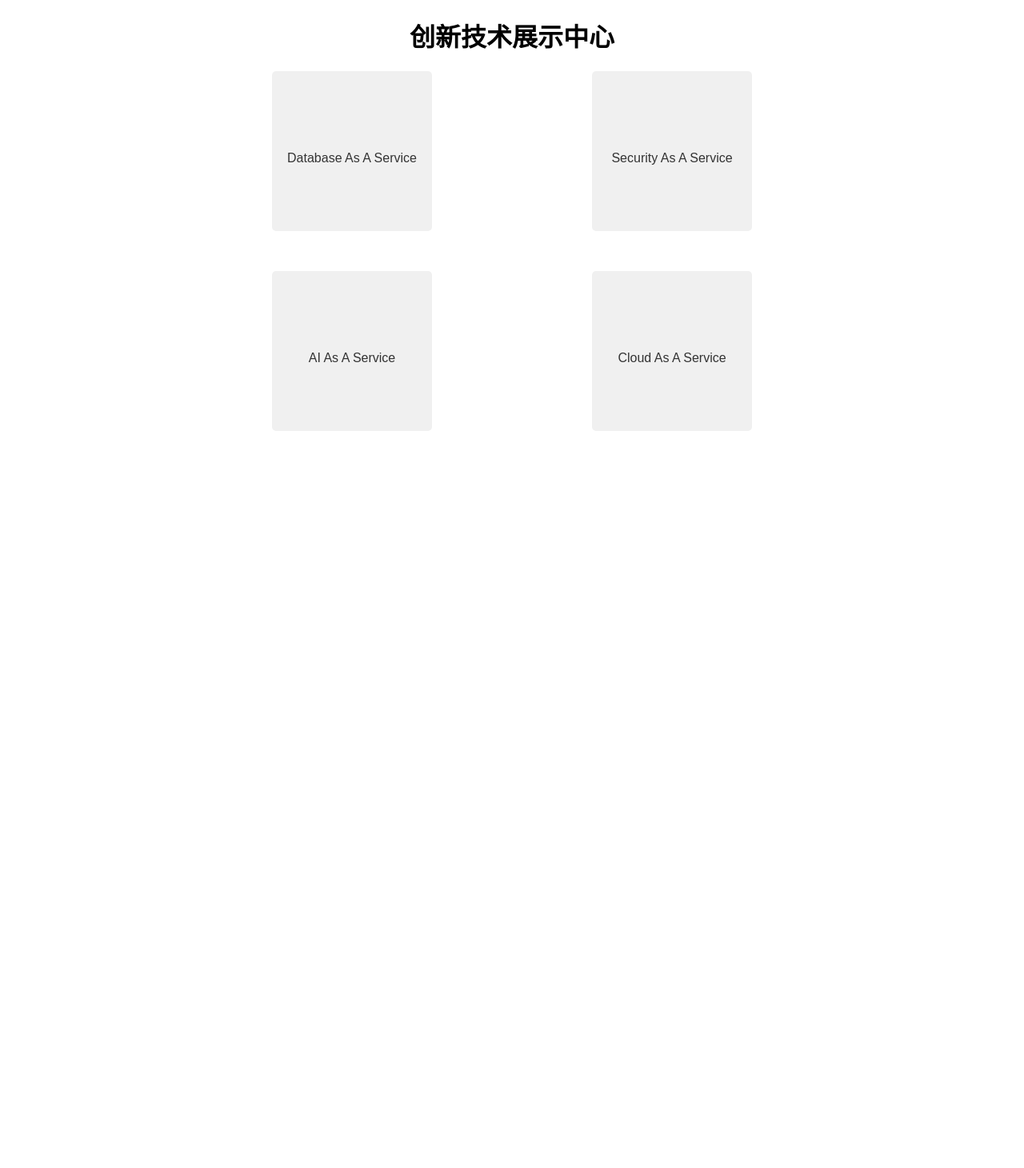
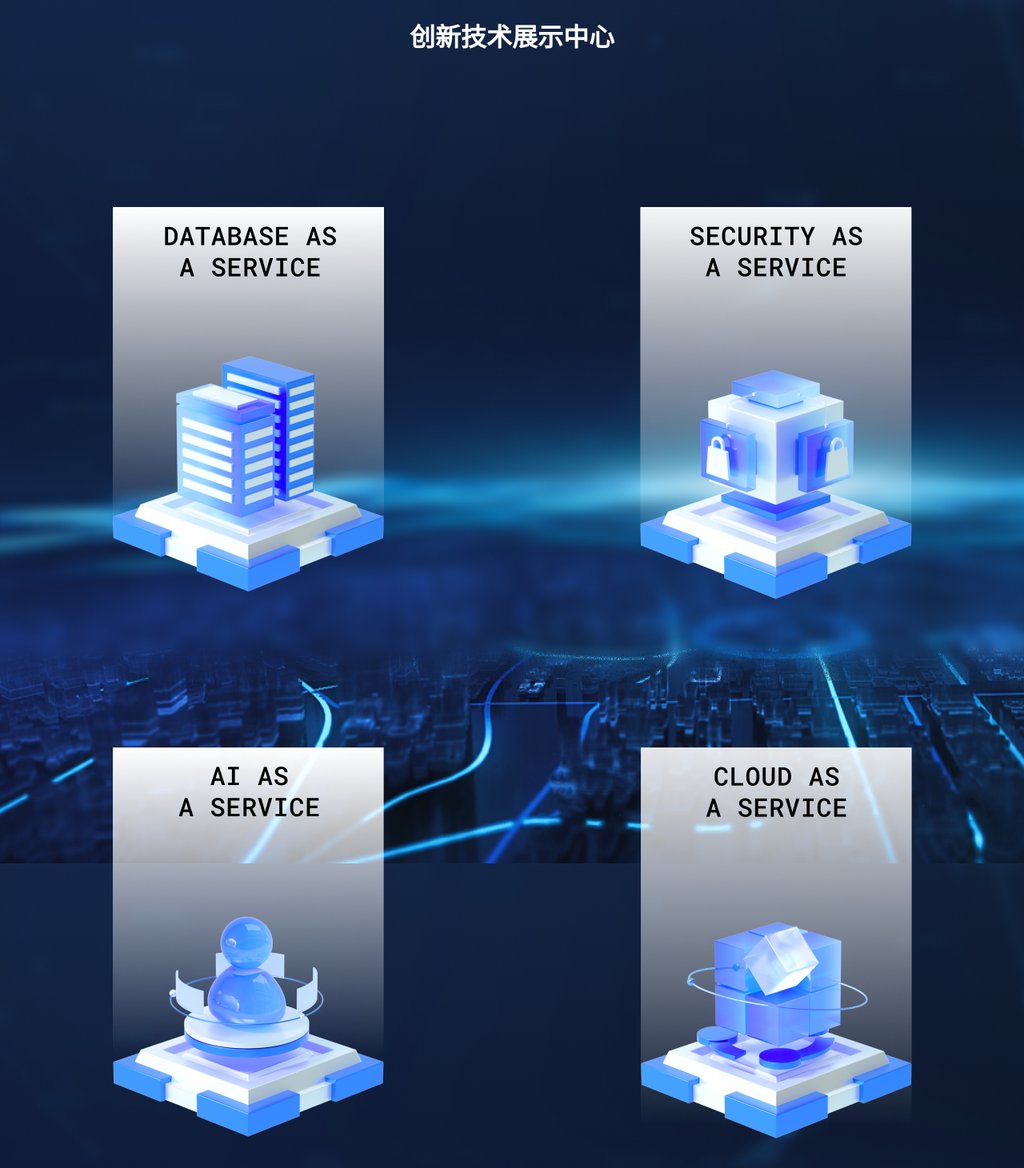
Before and after one commit to xue947441187/daasChart, a Flask app: page / in a window 1280 px wide. Shown: the whole page at 80% size. Before the commit the page ends 539 px from the top, so only its background shows below. Run offline with Flask 3, Linux system fonts and the light colour scheme.

Commit message:
增加背景图片

```diff
--- a/templates/chart.html
+++ b/templates/chart.html
@@ -10,8 +10,8 @@
             margin: 0;
             padding: 0;
             background-color: #f4f4f4;
+            background-image:url("{{ url_for('static', filename='images/Frame 48095885.png') }}")
         }
-
         .container {
             max-width: 1200px;
             margin: 50px auto;
--- a/templates/index.html
+++ b/templates/index.html
@@ -9,6 +9,7 @@
             font-family: Arial, sans-serif;
             margin: 0;
             padding: 0;
+            background-image:url("{{ url_for('static', filename='images/Frame 48095885.png') }}")
         }
         .container {
             max-width: 800px;
@@ -20,14 +21,12 @@
             justify-content: center;
             margin-top: 20px;
         }
-        .link-box {
-            width: 200px;
-            height: 200px;
-            margin: 0 10px;
-            background-color: #f0f0f0;
-            border-radius: 5px;
-            display: inline-block;
-        }
+          .column {
+        width: 45%; /* 设置列的宽度 */
+        float: left; /* 使用浮动将列放置在一行上 */
+        margin-right: 20%; /* 增加右侧间距 */
+              margin-left: 20%;
+    }
         .link-box a {
             display: block;
             width: 100%;
@@ -40,28 +39,39 @@
         .link-box2{
             margin-top:50px
         }
+        .title_css{
+            color: white;
+        }
     </style>
 </head>
 <body>
     <div class="container">
-        <h1>创新技术展示中心</h1>
+        <h1 class="title_css">创新技术展示中心</h1>
         <div class="link-container">
+            <div class="column">
             <span>
             <div class="link-box">
-                <a href="/chart">Database As A Service</a>
+                <a href="/chart"><img src="{{ url_for('static', filename='images/Database As A Service.png') }}" alt="Database As A Service"> </a>
+{#                <a href="/chart">Database As A Service</a>#}
             </div>
             <div class="link-box link-box2">
-                <a href="#">AI As A Service</a>
+                <a href="#"><img src="{{ url_for('static', filename='images/AI As A Service.png') }}" alt="AI As A Service"> </a>
             </div>
             </span>
-            <span>
+            </div>
+            <div class="column">
+                            <span>
             <div class="link-box">
-                <a href="#">Security As A Service</a>
+                <a href="#"><img src="{{ url_for('static', filename='images/Security As A Service.png') }}" alt="Security As A Service"> </a>
+{#                <a href="#">Security As A Service</a>#}
             </div>
             <div class="link-box link-box2">
-                <a href="#">Cloud As A Service</a>
+                <a href="#"><img src="{{ url_for('static', filename='images/Cloud As A Service.png') }}" alt="Cloud As A Service"> </a>
+{#                <a href="#">Cloud As A Service</a>#}
             </div>
             </span>
+            </div>
+
         </div>
     </div>
 </body>
```
Also changed, not shown: static/images/AI As A Service.png (added), static/images/Cloud As A Service.png (added), static/images/Database As A Service.png (added), static/images/Frame 48095885.png (added), static/images/Security As A Service.png (added).
